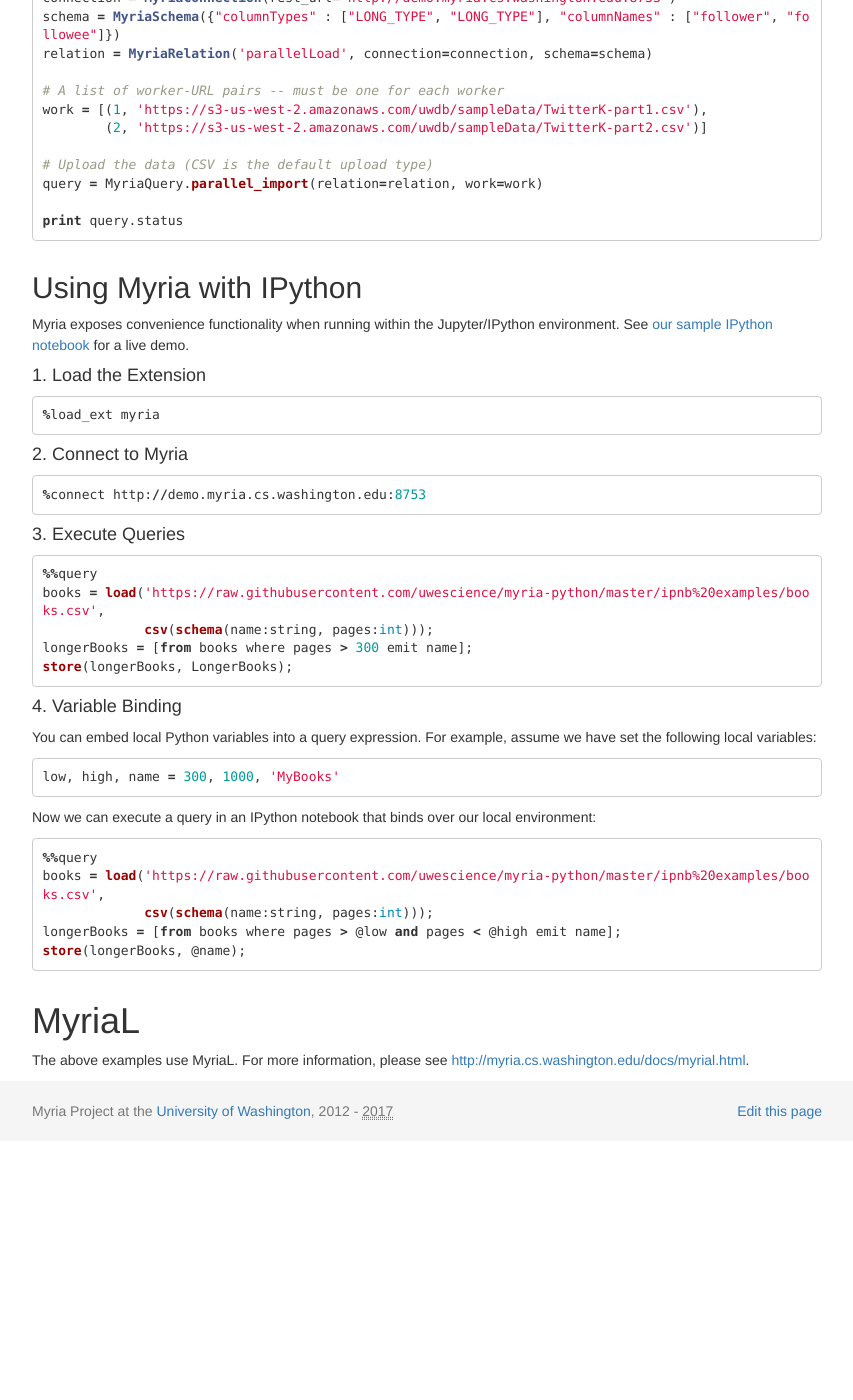
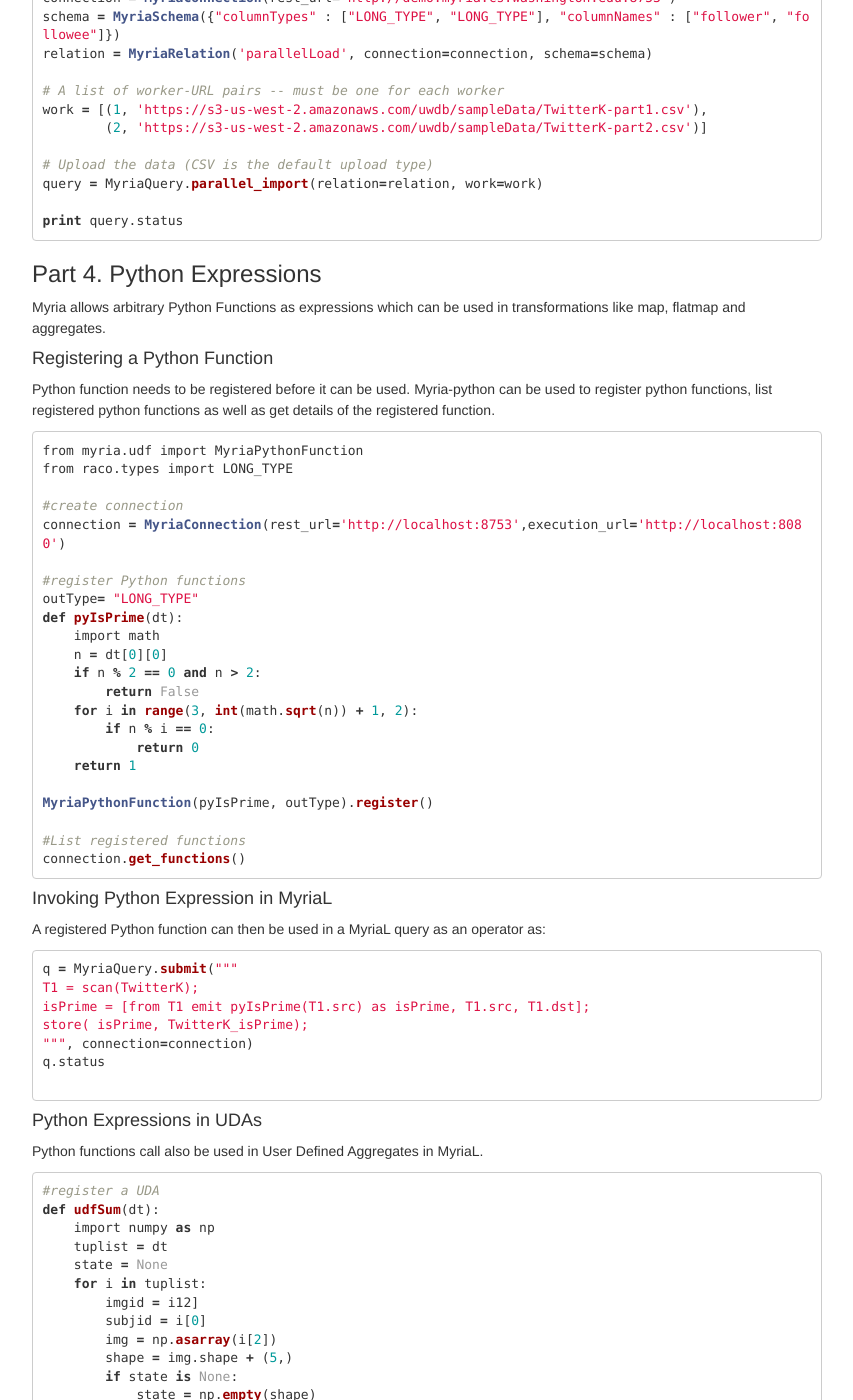
Before and after one commit to uwescience/myria-website, a Jekyll site: the page built from docs/myria-python/index.md, in a window 1280 px wide and 1400 px high, scrolled down 3514 px. Shown: the whole window, without its empty margins (213-1066 px from the left). Built offline with Jekyll 4.4.1, drawn with Linux system fonts in a browser that asks for light colours; nearby versions of some CDN libraries; before the commit the page ends 4656 px from its top, so only the background shows below that; some of the changed text lies outside the part shown.

Commit message:
Adding Python Expression documentation

````diff
--- a/docs/myria-python/index.md
+++ b/docs/myria-python/index.md
@@ -178,6 +178,89 @@
 print query.status
 ```
 
+### Part 4. Python Expressions
+
+Myria allows arbitrary Python Functions as expressions which can be used in transformations like map, flatmap and aggregates.
+#### Registering a Python Function
+Python function needs to be registered before it can be used. Myria-python can be used to register python functions, list registered python functions as well as get details of the registered function.
+```python
+from myria.udf import MyriaPythonFunction
+from raco.types import LONG_TYPE
+
+#create connection
+connection = MyriaConnection(rest_url='http://localhost:8753',execution_url='http://localhost:8080')
+
+#register Python functions
+outType= "LONG_TYPE"
+def pyIsPrime(dt):
+    import math
+    n = dt[0][0]
+    if n % 2 == 0 and n > 2:
+        return False
+    for i in range(3, int(math.sqrt(n)) + 1, 2):
+        if n % i == 0:
+            return 0
+    return 1
+
+MyriaPythonFunction(pyIsPrime, outType).register()
+
+#List registered functions
+connection.get_functions()
+```
+#### Invoking Python Expression in MyriaL
+A registered Python function can then be used in a MyriaL  query as an operator as:
+```python
+q = MyriaQuery.submit("""
+T1 = scan(TwitterK);
+isPrime = [from T1 emit pyIsPrime(T1.src) as isPrime, T1.src, T1.dst];
+store( isPrime, TwitterK_isPrime);
+""", connection=connection)
+q.status
+
+```
+#### Python Expressions in UDAs
+Python functions call also be used in User Defined Aggregates in MyriaL.
+
+```python
+#register a UDA
+def udfSum(dt):
+    import numpy as np
+    tuplist = dt
+    state = None
+    for i in tuplist:
+        imgid = i12]
+        subjid = i[0]
+        img = np.asarray(i[2])
+        shape = img.shape + (5,)
+        if state is None:
+            state = np.empty(shape)
+            state[:,:,:,imgid] = img
+        else:
+            state[:,:,:,imgid] = img
+    return (state)
+
+MyriaPythonFunction(udfAgg, outType).register()
+
+#define a UDA
+
+q = MyriaQuery.submit("""
+uda foo(subjid,imgid, img) {
+    --init
+    [ b'' as tm];
+    --update
+    [udfSum(subjid ,imgid, img )];
+    --emit
+    [tm];
+};
+t = scan(public:adhoc:raw);
+results = [from t emit t.subjid, t.imgid, foo(t.subjid, t.imgid,t.img) as vox];
+STORE(results, results);
+""", connection=connection)
+
+q.status
+```
+
+
 ## Using Myria with IPython
 
 Myria exposes convenience functionality when running within the Jupyter/IPython environment.  See [our sample IPython notebook](https://github.com/uwescience/myria-python/blob/master/ipnb%20examples/myria.ipynb) for a live demo.
````
